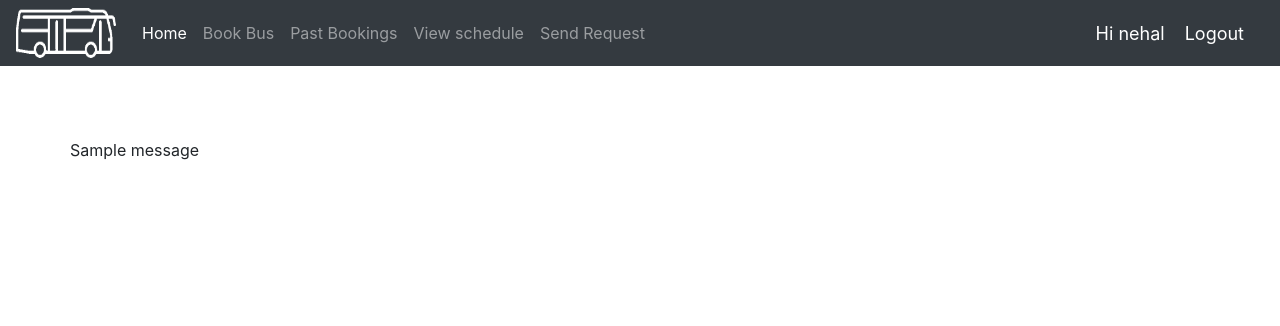
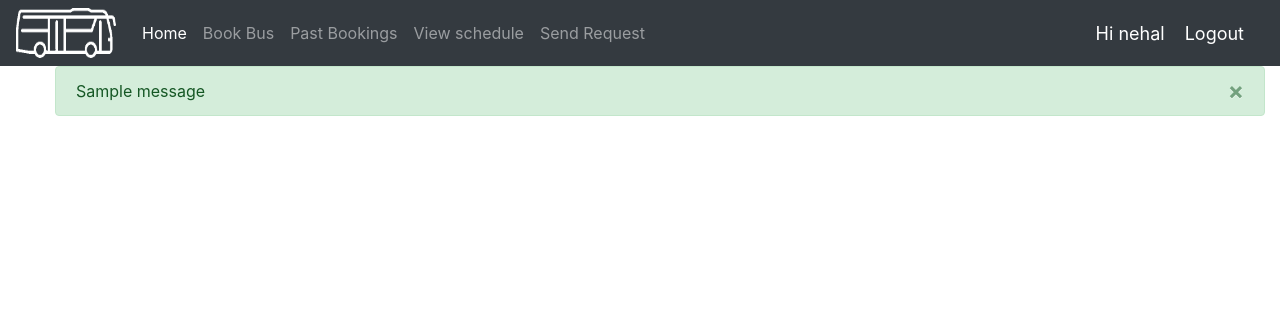
Before and after one commit to Aakansha-modi/Bus_management, a Django app: page /view_booking/ in a window 1280 px wide. Shown: the top 326 px of the page. Run offline with Django 3.2, Linux system fonts and the light colour scheme; a user stored in the database is signed in; data comes from the database, SQL or seed files in the repository; tables that the repository leaves empty hold one stand-in row (values such as "Sample post"); one stand-in notice (Sample message) is shown; parts of the project's set-up code (start-up, migrations or seed data) failed here and were passed over; some libraries are stand-ins or nearby versions.

Commit message:
Update Past_bookings.html

```diff
--- a/Bus_mana/bus/bus_M_/templates/accounts/Past_bookings.html
+++ b/Bus_mana/bus/bus_M_/templates/accounts/Past_bookings.html
@@ -1,6 +1,23 @@
 {%  extends 'accounts/main.html' %}
 
 {% block content %}
+
+
+{% if messages %}
+<ul class="messages">
+  {% for message in messages %}
+    <div class="container-fluid p-0">
+      <div class="alert {{ message.tags }} alert-dismissible" role="alert" >
+        <button type="button" class="close" data-dismiss="alert" aria-label="Close">
+          <span aria-hidden="True">&times;</span>
+        </button>
+        {{ message }}
+      </div>
+    </div>
+  {% endfor %}
+</ul>
+{% endif %}
+
 <br><br><br>
 <div class="container">
 
@@ -24,10 +41,6 @@
       </div>
       {%endfor%}
 
-      {% for message in messages %}
-      <p id="messages">{{message}}</p>
-    {% endfor %}
-
 
     </div>
 
```
